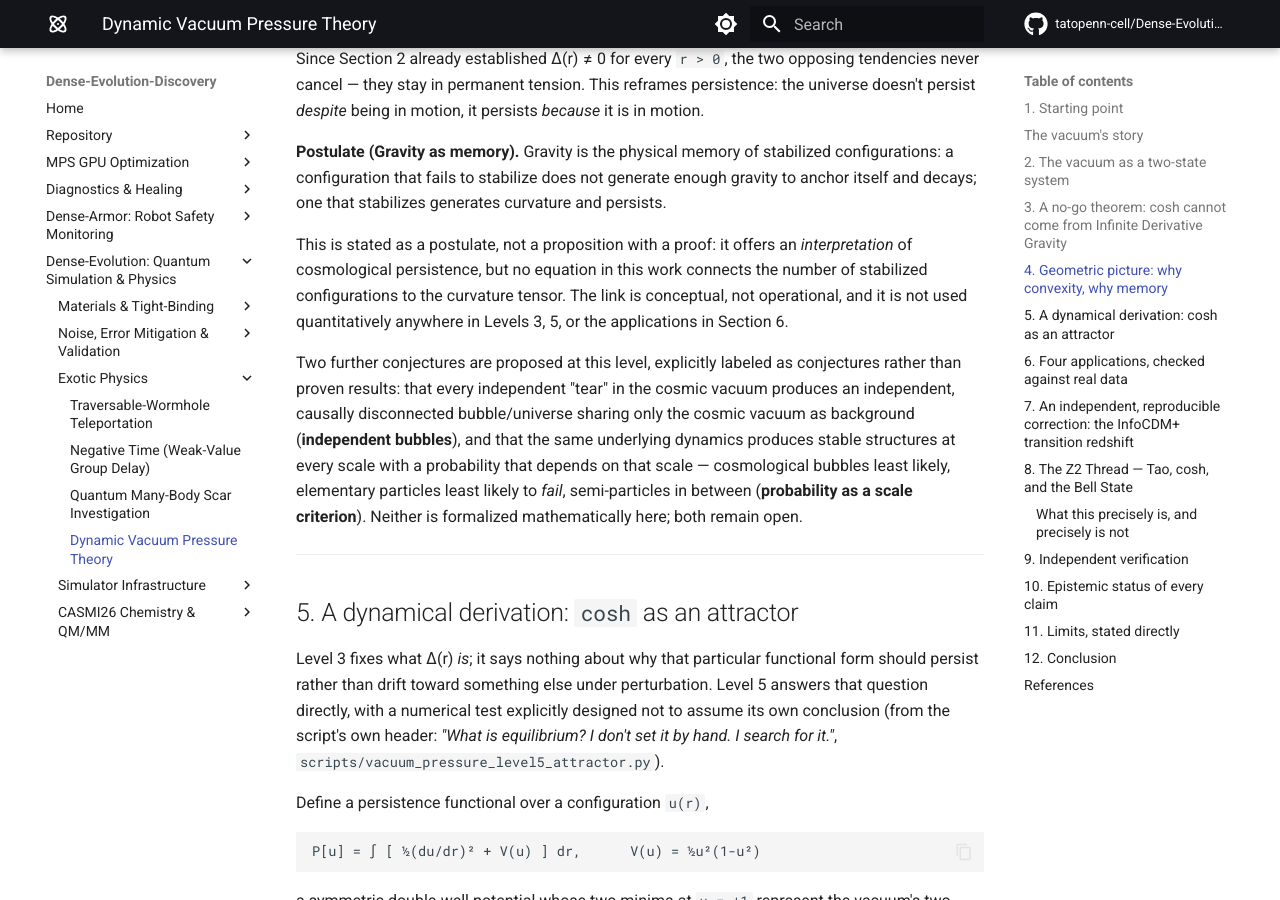
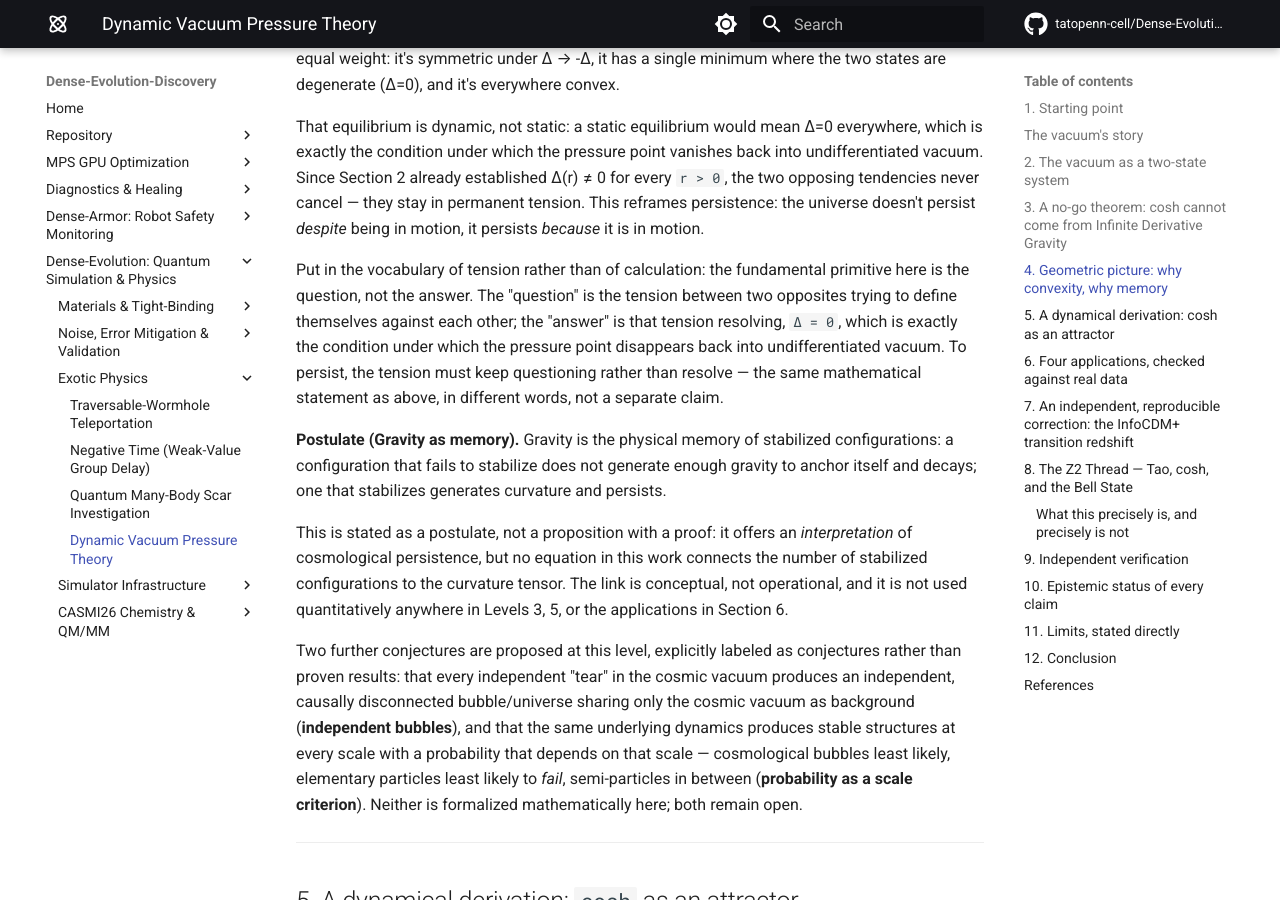
Before and after one commit to tatopenn-cell/Dense-Evolution-Discovery, an MkDocs documentation site: the page built from docs/dynamic_vacuum_pressure_theory.md, in a window 1280 px wide and 900 px high, scrolled down 6673 px. Built offline with MkDocs 1.6.1 and Material for MkDocs 9.7.7, drawn with Linux system fonts in a browser that asks for light colours; comment, search, counter and statistics services are not loaded; some of the changed text lies outside the part shown.

Commit message:
Add: question/answer as open/resolved tension; single temporal-topological direction at birth

```diff
--- a/docs/dynamic_vacuum_pressure_theory.md
+++ b/docs/dynamic_vacuum_pressure_theory.md
@@ -29,6 +29,8 @@
 Start from pure cosmic vacuum. No dynamics at all &mdash; dynamics is not an original property of the vacuum; the vacuum, as vacuum, is simply empty.
 
 The vacuum touches its own limits. That limit creates a force opposed to the vacuum. The opposing force creates convexity in the vacuum itself. Convexity creates the dynamics that was not there before. This is the whole mechanism in one line: dynamics is not original, it is born from the limit &mdash; before the limit, the vacuum has no dynamics, because nothing opposes it; the limit is what introduces opposition, and opposition is what introduces movement.
+
+At the moment the universe is born, that opposition fixes a single orientation of the cosmic-vacuum space it acts within &mdash; a single, dynamical, topological direction. This is what an arrow of time is, on this view: not a separate axis laid on top of space, but topology itself becoming dynamical and temporal at the moment the opposition is fixed.
 
 That dynamics is the dimensional tear: vacuum waves &rarr; pressure points &rarr; semi-particles &rarr; particles. The opposition born from the limit is space and nothingness themselves: the cosmic vacuum, understood as devoid of void, evolves into topological space, and space and nothingness, being opposite energies, can find the symmetry that gives rise to a pressure point in the vacuum. Space is not time &mdash; space is the opposite of nothingness. Spacetime, the dynamical arena in which events can happen at all, is born from the symmetry between vacuum and space, not assumed as a pre-existing stage they act within. There are no real "points" in the geometric sense &mdash; only energies and opposite energies. The language of points is a convenience for the observer, not a fact about the vacuum itself.
 
@@ -170,6 +172,8 @@
 Which convex function, specifically? Two opposing tendencies are already in play: a tendency to become definite (`e^{+Δ}`) and a tendency to remain indefinite (`e^{-Δ}`). Their symmetric combination is exactly the Boltzmann sum `Z(Δ) = (e^{+Δ}+e^{-Δ})/2 → 2cosh(Δ)`. Three properties make `cosh` the only function compatible with balancing two opposed tendencies with equal weight: it's symmetric under &Delta; &rarr; -&Delta;, it has a single minimum where the two states are degenerate (&Delta;=0), and it's everywhere convex.
 
 That equilibrium is dynamic, not static: a static equilibrium would mean &Delta;=0 everywhere, which is exactly the condition under which the pressure point vanishes back into undifferentiated vacuum. Since Section 2 already established &Delta;(r) &ne; 0 for every `r > 0`, the two opposing tendencies never cancel &mdash; they stay in permanent tension. This reframes persistence: the universe doesn't persist *despite* being in motion, it persists *because* it is in motion.
+
+Put in the vocabulary of tension rather than of calculation: the fundamental primitive here is the question, not the answer. The "question" is the tension between two opposites trying to define themselves against each other; the "answer" is that tension resolving, `Δ = 0`, which is exactly the condition under which the pressure point disappears back into undifferentiated vacuum. To persist, the tension must keep questioning rather than resolve &mdash; the same mathematical statement as above, in different words, not a separate claim.
 
 **Postulate (Gravity as memory).** Gravity is the physical memory of stabilized configurations: a configuration that fails to stabilize does not generate enough gravity to anchor itself and decays; one that stabilizes generates curvature and persists.
 
```
